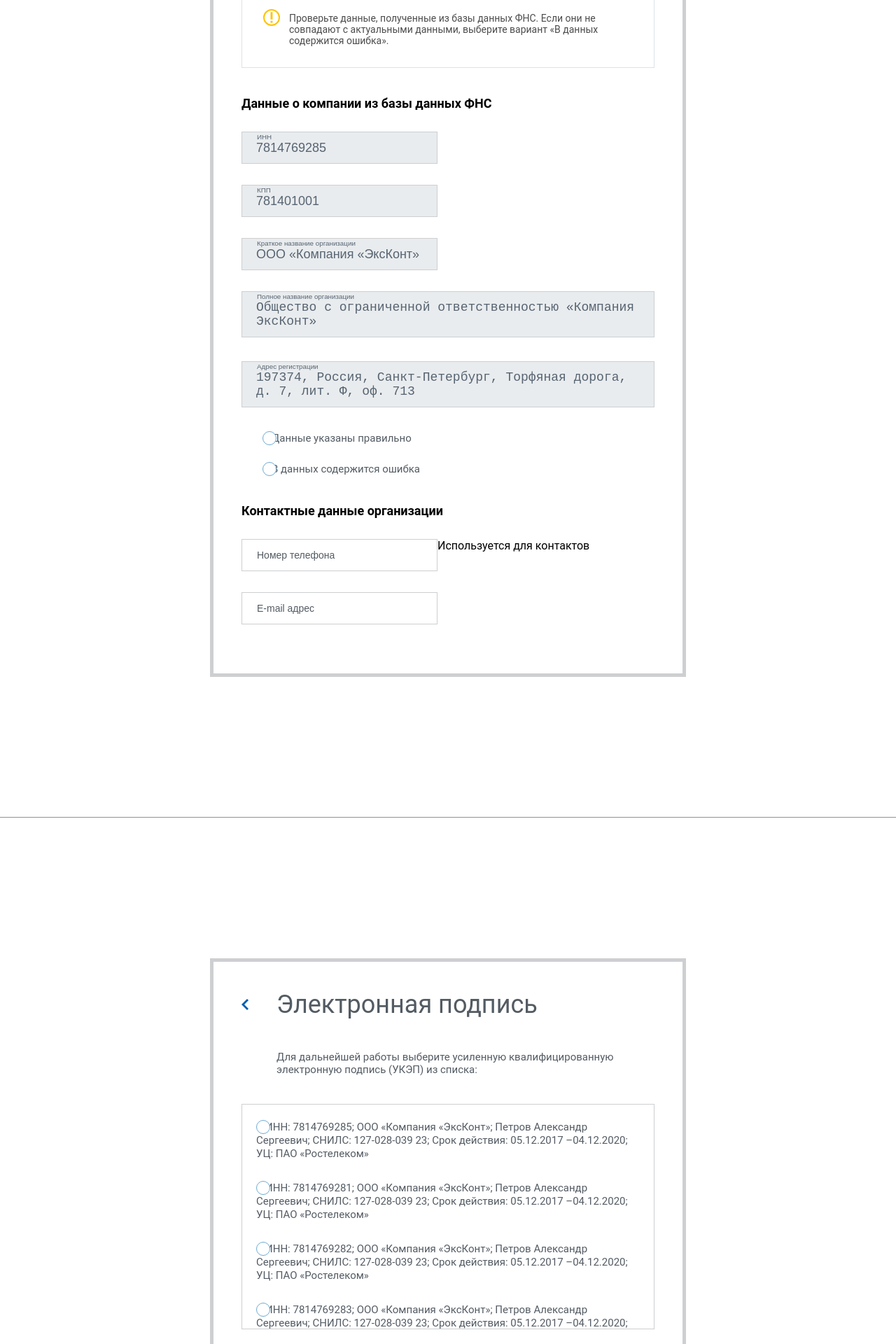
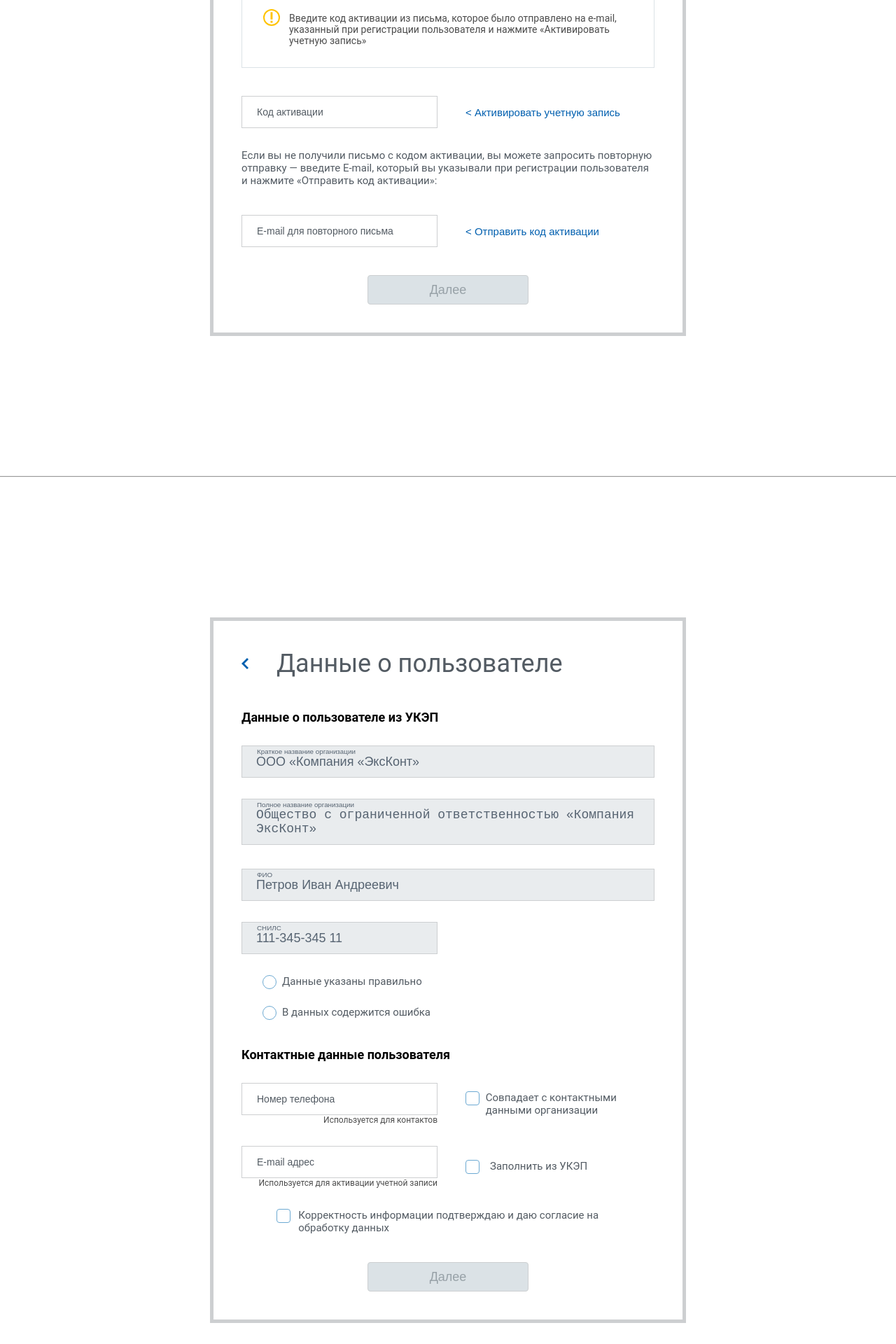
Before and after one commit to Mirzamorph/excont-react-modals, a React (Create React App) app: page / in a window 1280 px wide. Shown: the part 140-2060 px from the top of the page at 70% size. Built offline with nearby package versions, Linux system fonts and the light colour scheme.

Commit message:
new components

```diff
--- /dev/null
+++ b/src/components/Activation.js
@@ -0,0 +1,43 @@
+import React from 'react';
+import Promt from './partials/Promt';
+import Modal from './partials/Modal';
+import {
+  InputText,
+  Textarea,
+  RadioButton,
+  Checkbox,
+} from './partials/FormParts';
+
+const Activation = () => (
+  <Modal title="Активация учетной записи">
+    <div className="modal__promt">
+      <Promt>
+        Введите код активации из письма, которое было отправлено на e-mail,
+        указанный при регистрации пользователя и нажмите «Активировать учетную
+        запись»
+      </Promt>
+    </div>
+    <div className="modal__two-cols">
+      <InputText placeholder="Код активации" />
+      <button type="button" className="link-btn">
+        &lt; Активировать учетную запись
+      </button>
+    </div>
+    <div className="modal__text">
+      Если вы не получили письмо с кодом активации, вы можете запросить
+      повторную отправку — введите E-mail, который вы указывали при регистрации
+      пользователя и нажмите «Отправить код активации»:
+    </div>
+    <div className="modal__two-cols">
+      <InputText placeholder="E-mail для повторного письма" />
+      <button type="button" className="link-btn">
+        &lt; Отправить код активации
+      </button>
+    </div>
+    <button type="button" className="btn modal__btn-below" disabled>
+      Далее
+    </button>
+  </Modal>
+);
+
+export default Activation;
--- a/src/components/Company.js
+++ b/src/components/Company.js
@@ -15,7 +15,7 @@ const Company = () => (
     <InputText placeholder="ИНН" disabled value="7814769285" />
     <InputText placeholder="КПП" disabled value="781401001" />
     <InputText
-      className="class"
+      fullwidth
       placeholder="Краткое название организации"
       disabled
       value="ООО «Компания «ЭксКонт»"
@@ -42,6 +42,9 @@ const Company = () => (
       />
       <InputText placeholder="E-mail адрес" />
     </div>
+    <button type="button" className="btn modal__btn-below" disabled>
+      Далее
+    </button>
   </Modal>
 );
 
--- /dev/null
+++ b/src/components/User.js
@@ -0,0 +1,59 @@
+import React from 'react';
+import Modal from './partials/Modal';
+import {
+  InputText,
+  Textarea,
+  RadioButton,
+  Checkbox,
+} from './partials/FormParts';
+
+const User = () => (
+  <Modal title="Данные о пользователе">
+    <div className="modal__heading">Данные о пользователе из УКЭП</div>
+    <InputText
+      fullwidth
+      placeholder="Краткое название организации"
+      disabled
+      value="ООО «Компания «ЭксКонт»"
+    />
+    <Textarea
+      placeholder="Полное название организации"
+      disabled
+      value="Общество с ограниченной ответственностью «Компания ЭксКонт»"
+    />
+    <InputText
+      fullwidth
+      placeholder="ФИО"
+      disabled
+      value="Петров Иван Андреевич"
+    />
+    <InputText placeholder="СНИЛС" disabled value="111-345-345 11" />
+    <div className="modal__radio-group">
+      <RadioButton title="Данные указаны правильно" name="radio" />
+      <RadioButton title="В данных содержится ошибка" name="radio" />
+    </div>
+    <div className="modal__heading">Контактные данные пользователя</div>
+    <div className="modal__two-cols">
+      <InputText
+        placeholder="Номер телефона"
+        tip="Используется для контактов"
+      />
+      <Checkbox title="Совпадает с контактными данными организации" />
+    </div>
+    <div className="modal__two-cols">
+      <InputText
+        placeholder="E-mail адрес"
+        tip="Используется для активации учетной записи"
+      />
+      <Checkbox title="Заполнить из УКЭП" />
+    </div>
+    <div className="modal__container">
+      <Checkbox title="Корректность информации подтверждаю и даю согласие на обработку данных" />
+    </div>
+    <button type="button" className="btn modal__btn-below" disabled>
+      Далее
+    </button>
+  </Modal>
+);
+
+export default User;
--- a/src/components/index.js
+++ b/src/components/index.js
@@ -11,9 +11,15 @@ import AlreadyActivated from './AlreadyActivated';
 import Activated from './Activated';
 import NotConfirmed from './NotConfirmed';
 import CodeSent from './CodeSent';
+import User from './User';
+import Activation from './Activation';
 
 const Modals = () => (
   <>
+    <Activation />
+    <hr className="hr" />
+    <User />
+    <hr className="hr" />
     <Company />
     <hr className="hr" />
     <Signature />
--- a/src/components/partials/FormParts.js
+++ b/src/components/partials/FormParts.js
@@ -49,8 +49,18 @@ export const RadioButton = ({ title, ...props }) => (
 // Я сделал плейсхолдер выезжающим с помощью селектора :not(:placeholder-shown)
 // В идеале нужно сделать при клике, но так как я не знаю, как все это
 // будет интегрироваться, я решил, что так оставить лучше
-export const InputText = ({ placeholder, tip, error, ...props }) => (
-  <div className="form-field form-field-input">
+export const InputText = ({
+  placeholder,
+  tip,
+  error,
+  fullwidth = false,
+  ...props
+}) => (
+  <div
+    className={`form-field form-field-input ${
+      fullwidth ? 'form-field-fullwidth' : ''
+    }`}
+  >
     <div className="field__input">
       <input id={placeholder} type="text" placeholder=" " {...props} />
       <label htmlFor={placeholder}>{placeholder}</label>
@@ -64,8 +74,8 @@ export const InputText = ({ placeholder, tip, error, ...props }) => (
 );
 
 export const Textarea = ({ placeholder, error, ...props }) => (
-  <div className="form-field">
-    <div className="form-field__input field__input field__textarea">
+  <div className="form-field form-field-textarea">
+    <div className="field__input field__textarea">
       <textarea id={placeholder} type="text" placeholder=" " {...props} />
       <label htmlFor={placeholder}>{placeholder}</label>
     </div>
--- a/src/index.scss
+++ b/src/index.scss
@@ -88,12 +88,29 @@ $textBlue: #005FAF;
   &:has(&__tip) {
     display: flex;
   }
-  &__checkbox,
-  &__radio {
+  &-input {
+    width: 280px;
+    display: flex;
+    flex-direction: column;
+  }
+  &-radio,
+  &-checkbox {
+    display: flex;
+  }
+  & .field-radio,
+  & .field-checkbox {
     margin-right: 15px;
+  }
+  &-fullwidth {
+    width: 100%;
   }
   &__title {
     @include formText;
+  }
+  &__tip {
+    text-align: right;
+    font-size: 12px;
+    color: #4C4C4C;
   }
 }
 
@@ -219,7 +236,7 @@ $textBlue: #005FAF;
     width: 100%;
   }
   input, textarea {
-    width: 280px;
+    width: 100%;
     height: 46px;
     border: 1px solid $borderColor;
     font-size: 18px;
@@ -354,12 +371,36 @@ body, html {
   }
   & .form-field {
     margin-bottom: 30px;
+    &:last-child {
+      margin-bottom: 0;
+    }
   }
   &__radio-group {
     margin-left: 30px;
     margin-bottom: 40px;
     & .form-field {
       margin-bottom: 25px;
+    }
+  }
+  &__center-block {
+    display: flex;
+    flex-direction: column;
+    align-items: center;
+  }
+  &__two-cols {
+    display: flex;
+    align-items: center;
+    margin-bottom: 30px;
+    & .link-btn {
+      margin-left: 40px;
+    }
+    & .form-field-input:first-child {
+      min-width: 280px;
+      margin-bottom: 0;
+    }
+    & .form-field:last-child {
+      margin-left: 40px;
+      max-width: 50%;
     }
   }
   &__btn-back {
```
